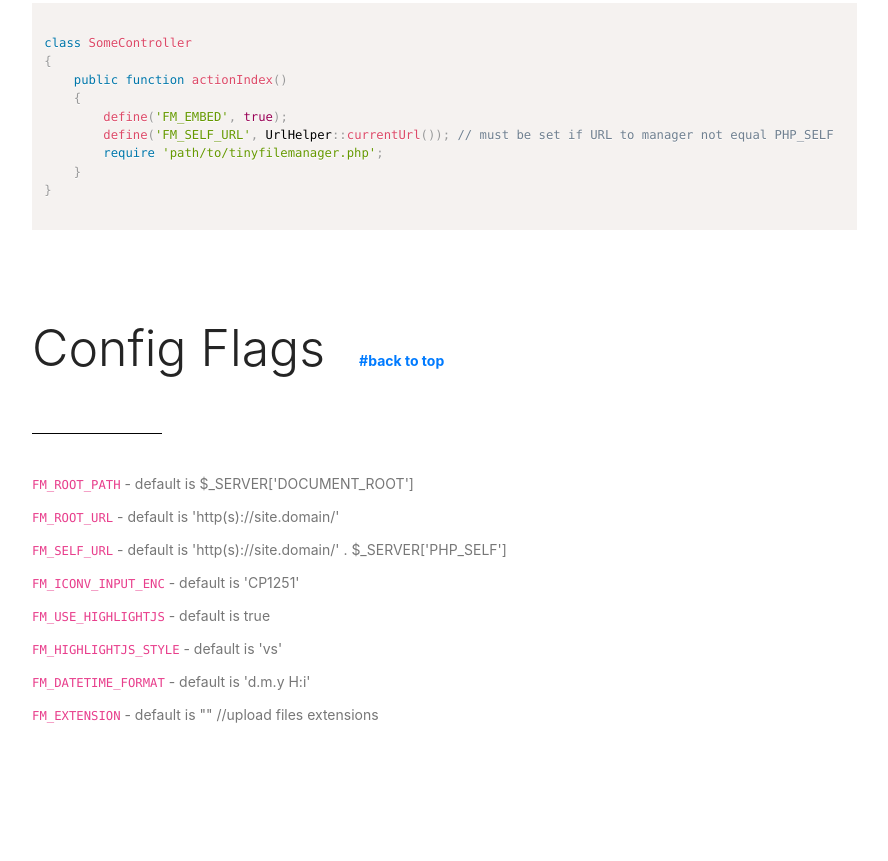
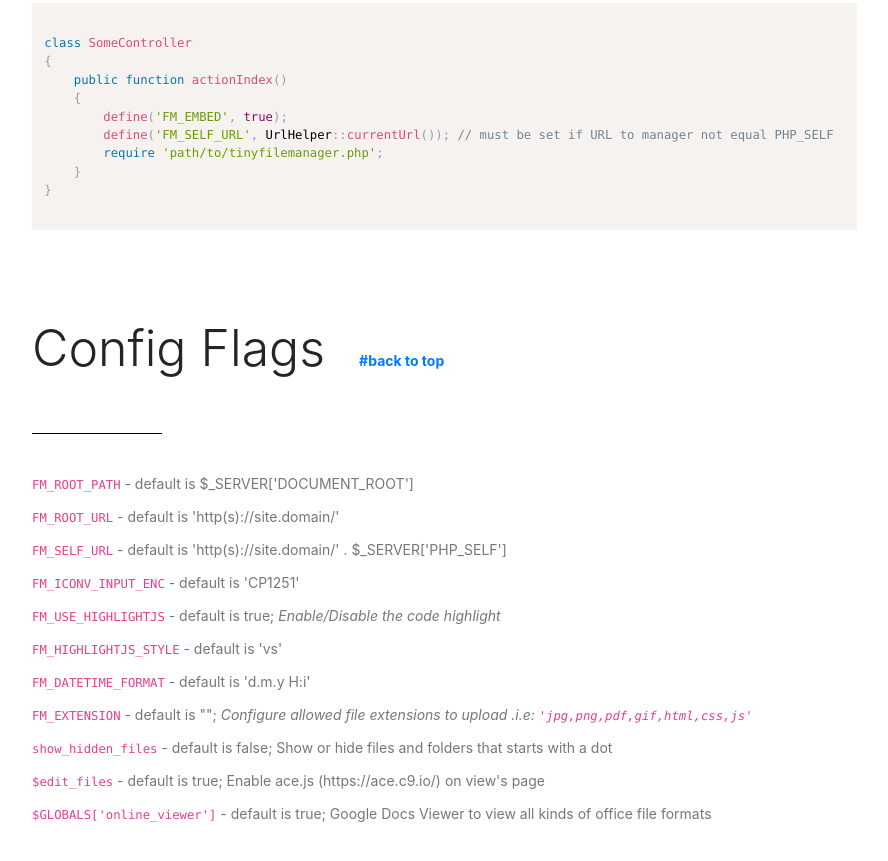
Before and after one commit to tinyfilemanager/tinyfilemanager.github.io, a website: page docs/index.html in a window 1280 px wide. Shown: the part 4538-5399 px from the top of the page, without its empty margins (338-1226 px from the left). Before the commit the page ends 5326 px from the top, so only its background shows below. Drawn offline with nearby package versions, Linux system fonts and the light colour scheme.

Commit message:
Added new config flags

```diff
--- a/docs/index.html
+++ b/docs/index.html
@@ -301,10 +301,19 @@ class SomeController
                                     <li><code>FM_ROOT_URL</code> - default is 'http(s)://site.domain/'</li>
                                     <li><code>FM_SELF_URL</code> - default is 'http(s)://site.domain/' . $_SERVER['PHP_SELF']</li>
                                     <li><code>FM_ICONV_INPUT_ENC</code> - default is 'CP1251'</li>
-                                    <li><code>FM_USE_HIGHLIGHTJS</code> - default is true </li>
+                                    <li>
+                                        <code>FM_USE_HIGHLIGHTJS</code> - default is true;
+                                        <i>Enable/Disable the code highlight</i>
+                                    </li>
                                     <li><code>FM_HIGHLIGHTJS_STYLE</code> - default is 'vs' </li>
                                     <li><code>FM_DATETIME_FORMAT</code> - default is 'd.m.y H:i' </li>
-                                    <li><code>FM_EXTENSION</code> - default is "" //upload files extensions </li>
+                                    <li>
+                                        <code>FM_EXTENSION</code> - default is "";
+                                        <i>Configure allowed file extensions to upload .i.e: <code>'jpg,png,pdf,gif,html,css,js'</code></i>
+                                    </li>
+                                    <li><code>show_hidden_files</code> - default is false; Show or hide files and folders that starts with a dot</li>
+                                    <li><code>$edit_files</code> - default is true; Enable ace.js (https://ace.c9.io/) on view's page</li>
+                                    <li><code>$GLOBALS['online_viewer']</code> - default is true; Google Docs Viewer to view all kinds of office file formats</li>
                                 </ul>
                             </div>
                             <!-- end col -->
```
